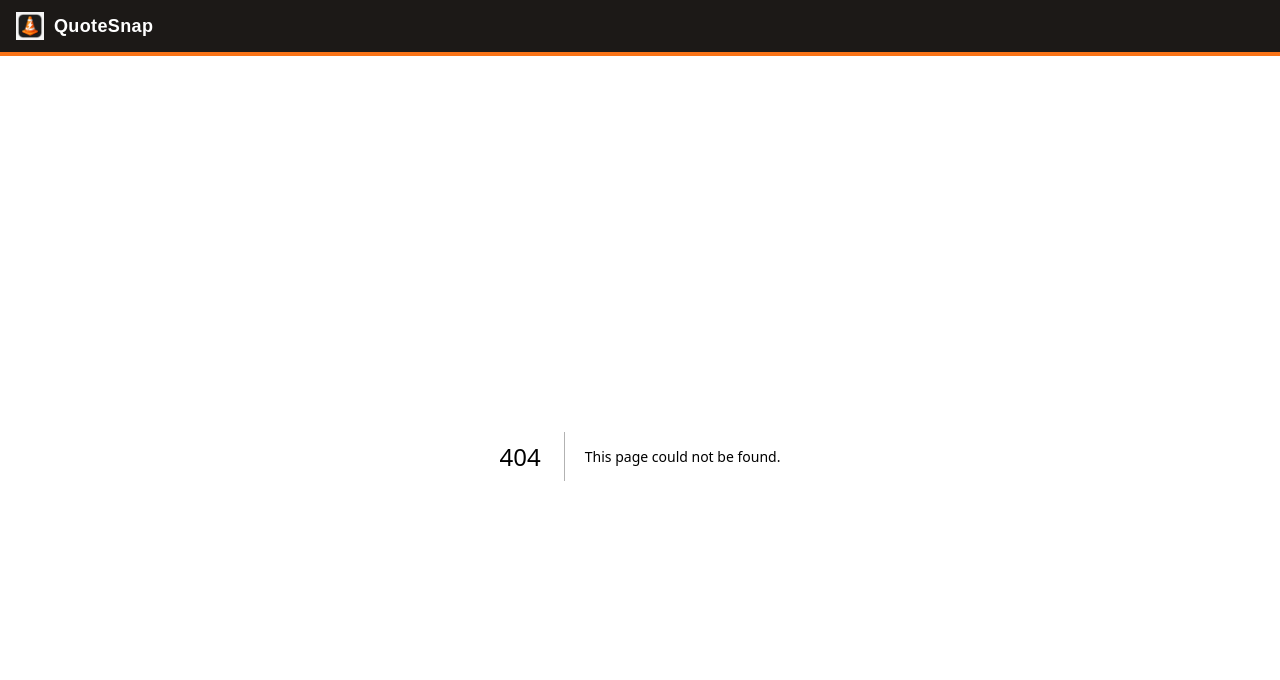
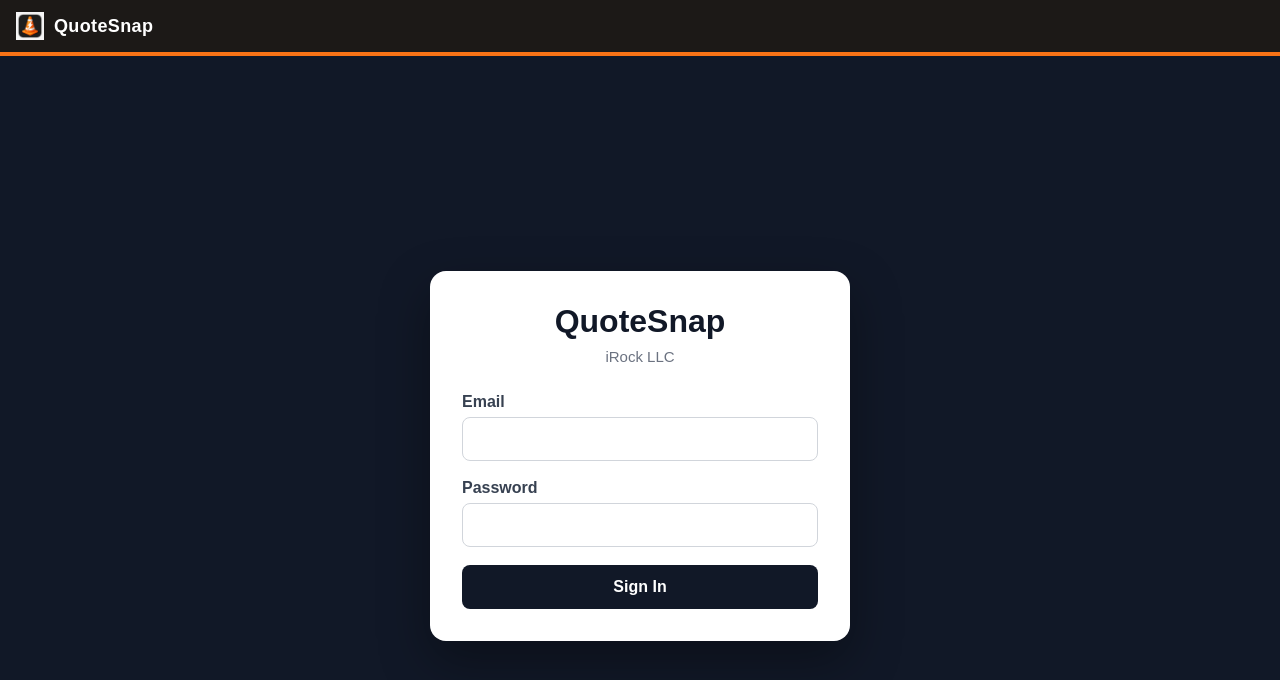
Before and after one commit to irockexcavation-ship-it/quotesnap, a Next.js app: page /login in a window 1280 px wide. Before the commit this address had no page. Shown: the top 680 px of the page. Built offline with nearby package versions, Linux system fonts and the light colour scheme; no server answers.

Commit message:
Add QuoteSnap login page

```diff
--- /dev/null
+++ b/app/login/page.tsx
@@ -0,0 +1,176 @@
+"use client";
+
+import { useState } from "react";
+import { useRouter } from "next/navigation";
+import { supabase } from "../../lib/supabase";
+
+export default function LoginPage() {
+  const router = useRouter();
+
+  const [email, setEmail] = useState("");
+  const [password, setPassword] = useState("");
+  const [loading, setLoading] = useState(false);
+  const [error, setError] = useState("");
+
+  async function handleLogin(e: React.FormEvent) {
+    e.preventDefault();
+
+    setLoading(true);
+    setError("");
+
+    const { error } = await supabase.auth.signInWithPassword({
+      email,
+      password,
+    });
+
+    setLoading(false);
+
+    if (error) {
+      setError(error.message);
+      return;
+    }
+
+    router.push("/");
+    router.refresh();
+  }
+
+  return (
+    <main
+      style={{
+        minHeight: "100vh",
+        background: "#111827",
+        display: "flex",
+        alignItems: "center",
+        justifyContent: "center",
+        padding: "24px",
+        fontFamily: "Arial, sans-serif",
+      }}
+    >
+      <div
+        style={{
+          width: "100%",
+          maxWidth: "420px",
+          background: "#ffffff",
+          borderRadius: "16px",
+          padding: "32px",
+          boxShadow: "0 20px 50px rgba(0,0,0,0.35)",
+        }}
+      >
+        <div style={{ textAlign: "center", marginBottom: "28px" }}>
+          <h1
+            style={{
+              margin: 0,
+              fontSize: "32px",
+              fontWeight: 800,
+              color: "#111827",
+            }}
+          >
+            QuoteSnap
+          </h1>
+
+          <p
+            style={{
+              marginTop: "8px",
+              marginBottom: 0,
+              color: "#6b7280",
+              fontSize: "15px",
+            }}
+          >
+            iRock LLC
+          </p>
+        </div>
+
+        <form onSubmit={handleLogin}>
+          <label
+            style={{
+              display: "block",
+              marginBottom: "6px",
+              fontWeight: 700,
+              color: "#374151",
+            }}
+          >
+            Email
+          </label>
+
+          <input
+            type="email"
+            value={email}
+            onChange={(e) => setEmail(e.target.value)}
+            required
+            autoComplete="email"
+            style={{
+              width: "100%",
+              padding: "12px",
+              marginBottom: "18px",
+              border: "1px solid #d1d5db",
+              borderRadius: "8px",
+              fontSize: "16px",
+              boxSizing: "border-box",
+            }}
+          />
+
+          <label
+            style={{
+              display: "block",
+              marginBottom: "6px",
+              fontWeight: 700,
+              color: "#374151",
+            }}
+          >
+            Password
+          </label>
+
+          <input
+            type="password"
+            value={password}
+            onChange={(e) => setPassword(e.target.value)}
+            required
+            autoComplete="current-password"
+            style={{
+              width: "100%",
+              padding: "12px",
+              marginBottom: "18px",
+              border: "1px solid #d1d5db",
+              borderRadius: "8px",
+              fontSize: "16px",
+              boxSizing: "border-box",
+            }}
+          />
+
+          {error && (
+            <div
+              style={{
+                background: "#fee2e2",
+                color: "#991b1b",
+                padding: "10px 12px",
+                borderRadius: "8px",
+                marginBottom: "18px",
+                fontSize: "14px",
+              }}
+            >
+              {error}
+            </div>
+          )}
+
+          <button
+            type="submit"
+            disabled={loading}
+            style={{
+              width: "100%",
+              padding: "13px",
+              border: "none",
+              borderRadius: "8px",
+              background: loading ? "#6b7280" : "#111827",
+              color: "#ffffff",
+              fontSize: "16px",
+              fontWeight: 700,
+              cursor: loading ? "default" : "pointer",
+            }}
+          >
+            {loading ? "Signing in..." : "Sign In"}
+          </button>
+        </form>
+      </div>
+    </main>
+  );
+}
```
